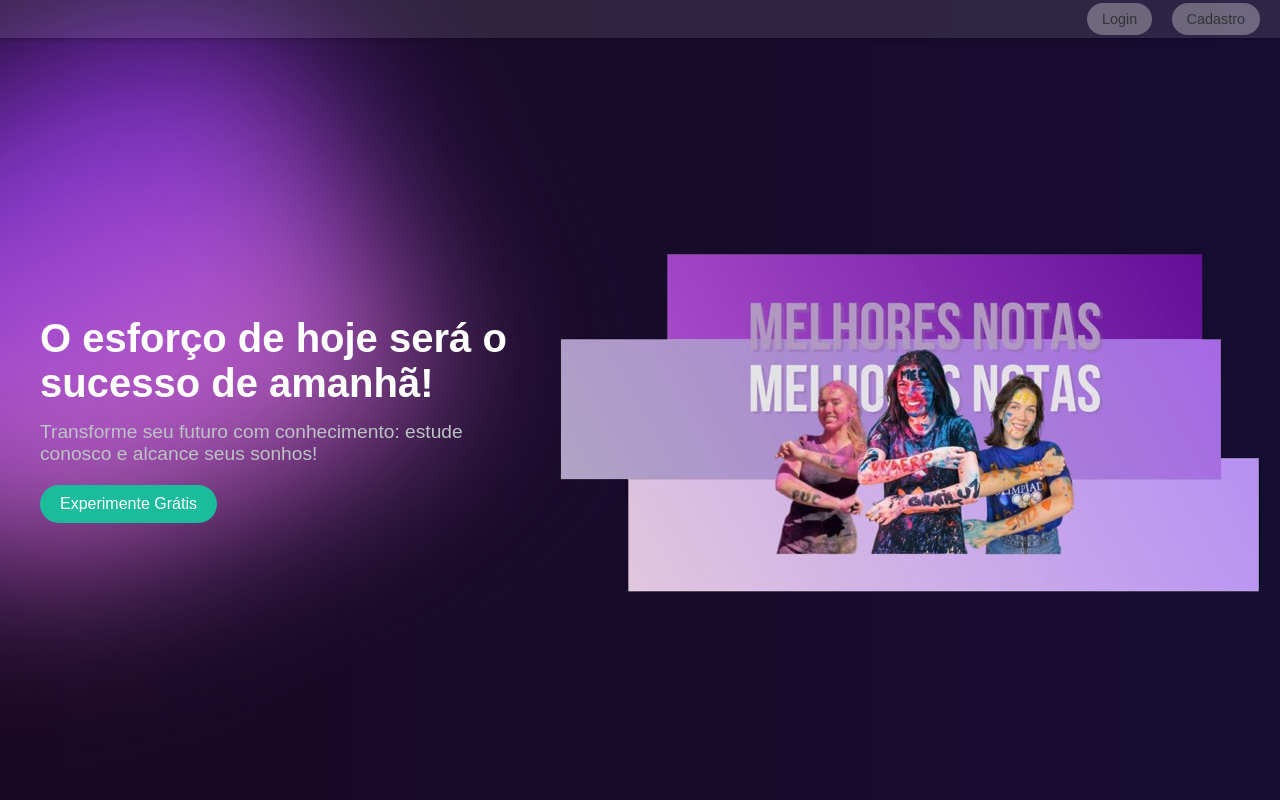
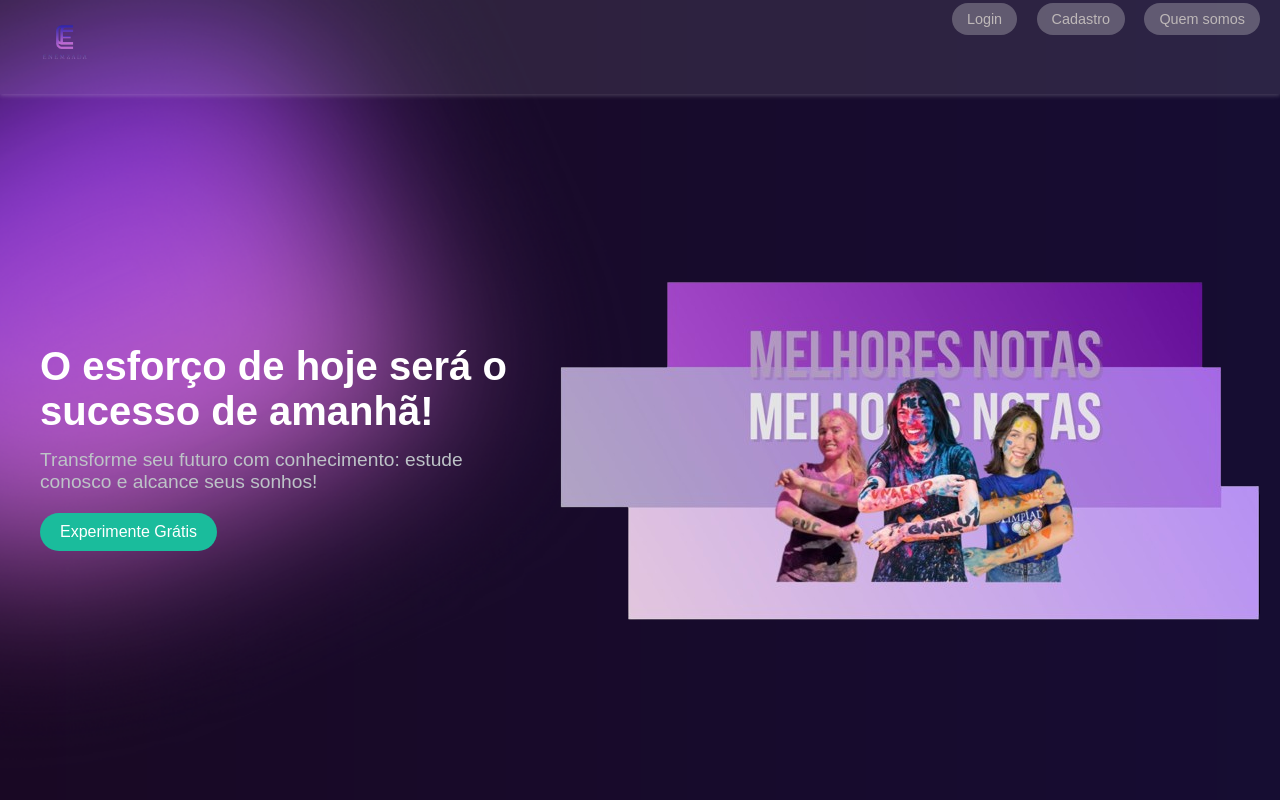
Before and after one commit to kaiquedoliveira/projeto-senai, a website: page front-end/views/index.html in a window 1280 px wide. Drawn offline with Linux system fonts and the light colour scheme.

Commit message:
atualizando logo no index

```diff
--- a/front-end/css/index.css
+++ b/front-end/css/index.css
@@ -8,7 +8,7 @@
 body {
   font-family: Arial, sans-serif;
   background-color: #2c3e50; /* Fundo azul escuro */
-  color: #ecf0f1; /* Texto branco suave */
+  color: #9da1a1; /* Texto branco suave */
   margin: 0;
   padding: 0;
   display: flex;
@@ -26,21 +26,30 @@ body {
 
 header nav {
   display: flex;
-  justify-content: flex-end; /* Links à direita */
+
   padding: 10px 20px;
-  background-color: rgba(255, 255, 255, 0.1); /* Fundo translúcido */
-  box-shadow: 0 2px 4px rgba(0, 0, 0, 0.2);
+  background-color: rgba(235, 234, 234, 0.1); /* Fundo translúcido */
+  box-shadow: 0 2px 4px rgba(247, 245, 245, 0.2);
+  justify-content: space-between;
 }
+.nav-logo img {
+  height: 70px; /* Ajuste o tamanho da logo conforme necessário */
+  width:auto;
+  max-width: 100%;
+}
+
 
 .nav-links .btn {
   margin-left: 15px;
   padding: 8px 15px;
-  background-color: rgba(255, 255, 255, 0.3);
-  color: #333;
+  background-color: rgba(219, 217, 217, 0.3);
+  color: #beb8b8;
   border-radius: 20px;
   text-decoration: none;
   font-size: 0.9rem;
   transition: background-color 0.3s ease;
+
+
 }
 
 .nav-links .btn:hover {
--- a/front-end/views/index.html
+++ b/front-end/views/index.html
@@ -9,10 +9,13 @@
 <body>
   <header>
     <nav>
+      <div class="nav-logo"><img src="../images/indexLogo.png"></div>
       <div class="nav-links">
         <a href="/front-end/views/login.html" class="btn">Login</a>
         <a href="/front-end/views/cadastro.html" class="btn">Cadastro</a>
+        <a href="/front-end/views/quemsomos.html" class="btn">Quem somos</a>
       </div>
+
     </nav>
   </header>
 
```
Also changed, not shown: front-end/images/indexLogo.png (added), 1 other file.
